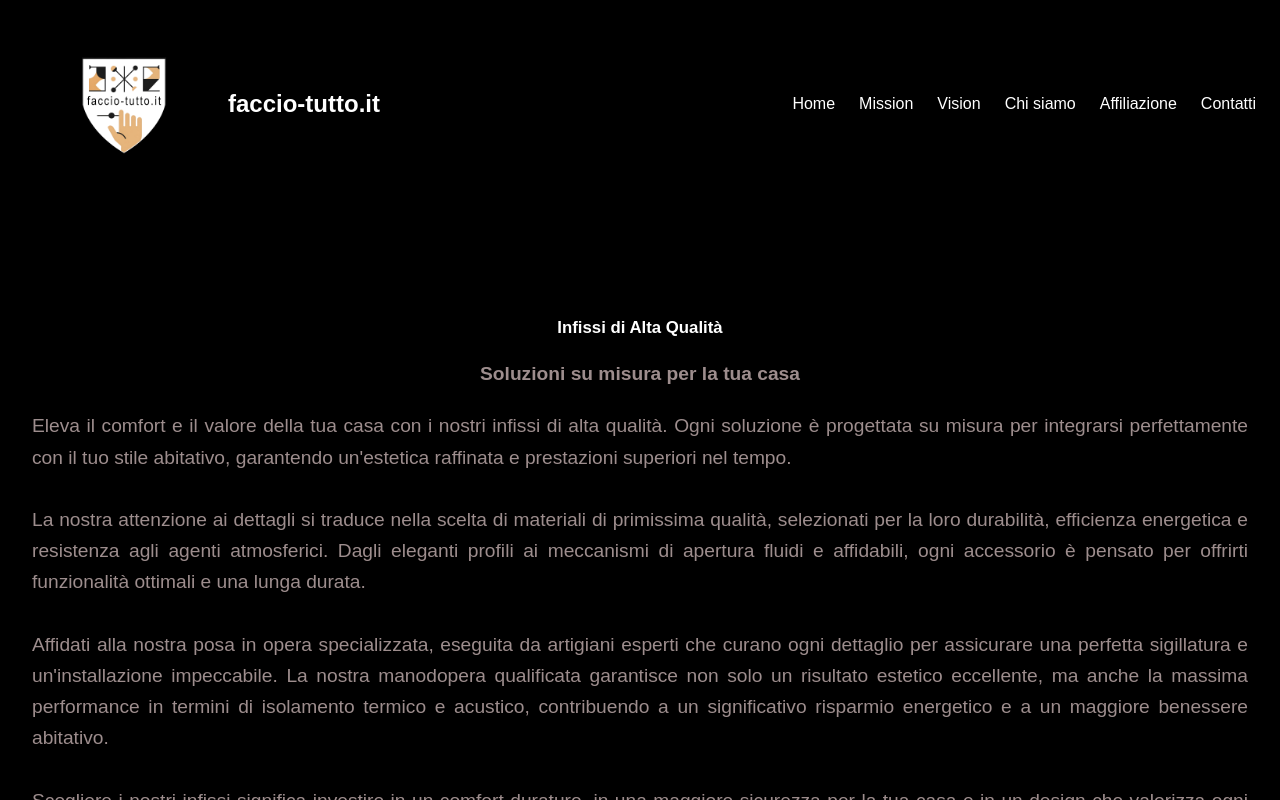
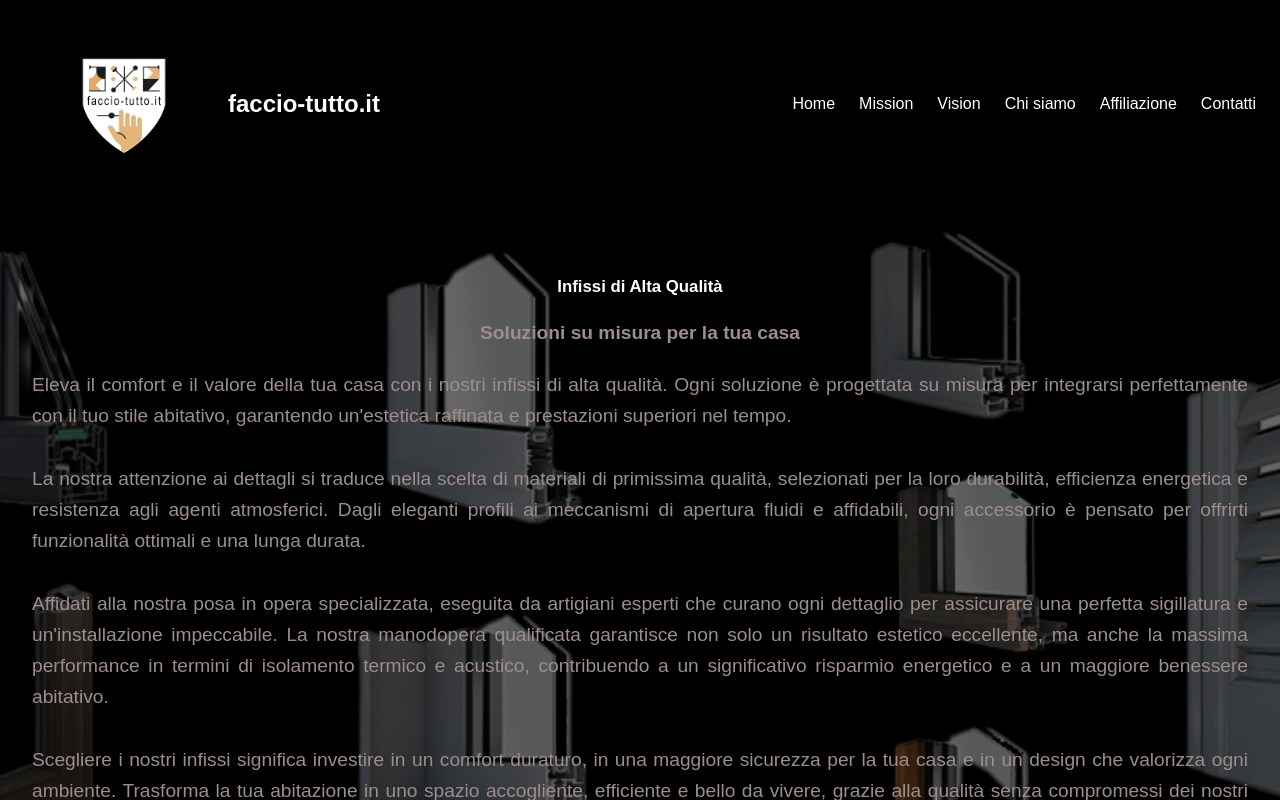
Before and after one commit to faccio-tutto/faccio-tutto, a Next.js app: page /infissi in a window 1280 px wide. Shown: the top 800 px of the page. Built offline with nearby package versions, Linux system fonts and the light colour scheme.

Commit message:
immagine sfono inserita nuovamente pagina infissi

```diff
--- a/app/infissi/page.tsx
+++ b/app/infissi/page.tsx
@@ -60,8 +60,18 @@ const InfissiPage = () => {
       </nav>
 
       {/* Hero Section */}
-      <section className="relative flex items-center justify-center py-16 md:py-24">
-        <div className="text-center p-4 w-full flex flex-col items-center">
+      <section className="relative flex items-center justify-center overflow-hidden h-[600px] sm:h-[700px]">
+        <div className="absolute inset-0">
+          <Image
+            src="/images/prodotti.png"
+            alt="Infissi di alta qualità"
+            layout="fill"
+            objectFit="cover"
+            className="opacity-40"
+            priority
+          />
+        </div>
+        <div className="absolute z-10 text-center p-4 w-full flex flex-col items-center">
           <h2 className="text-3xl sm:text-5xl font-bold mb-4 sm:mb-6 text-brown-custom relative z-20 w-full px-4">
             Infissi di Alta Qualità
           </h2>
```
